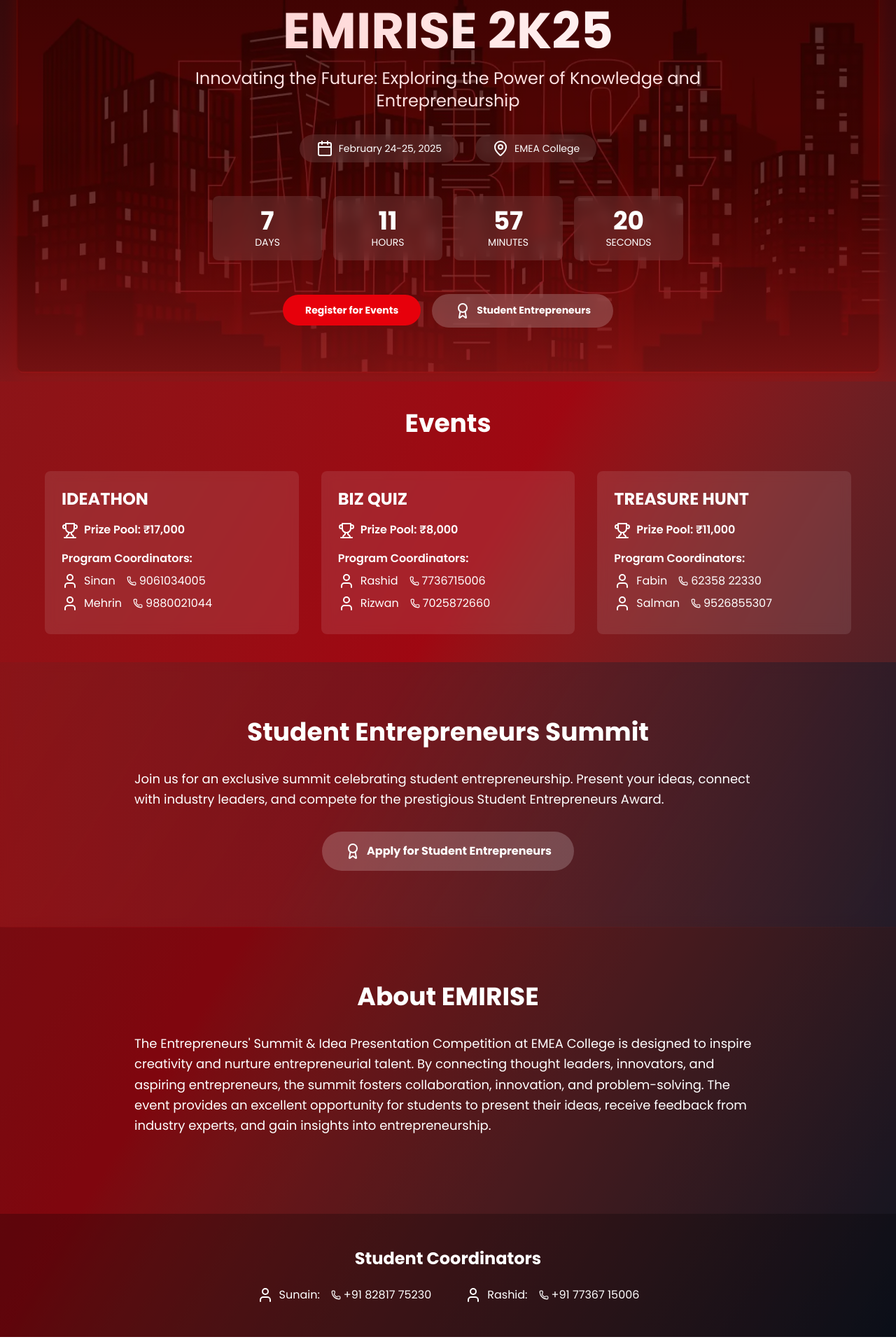
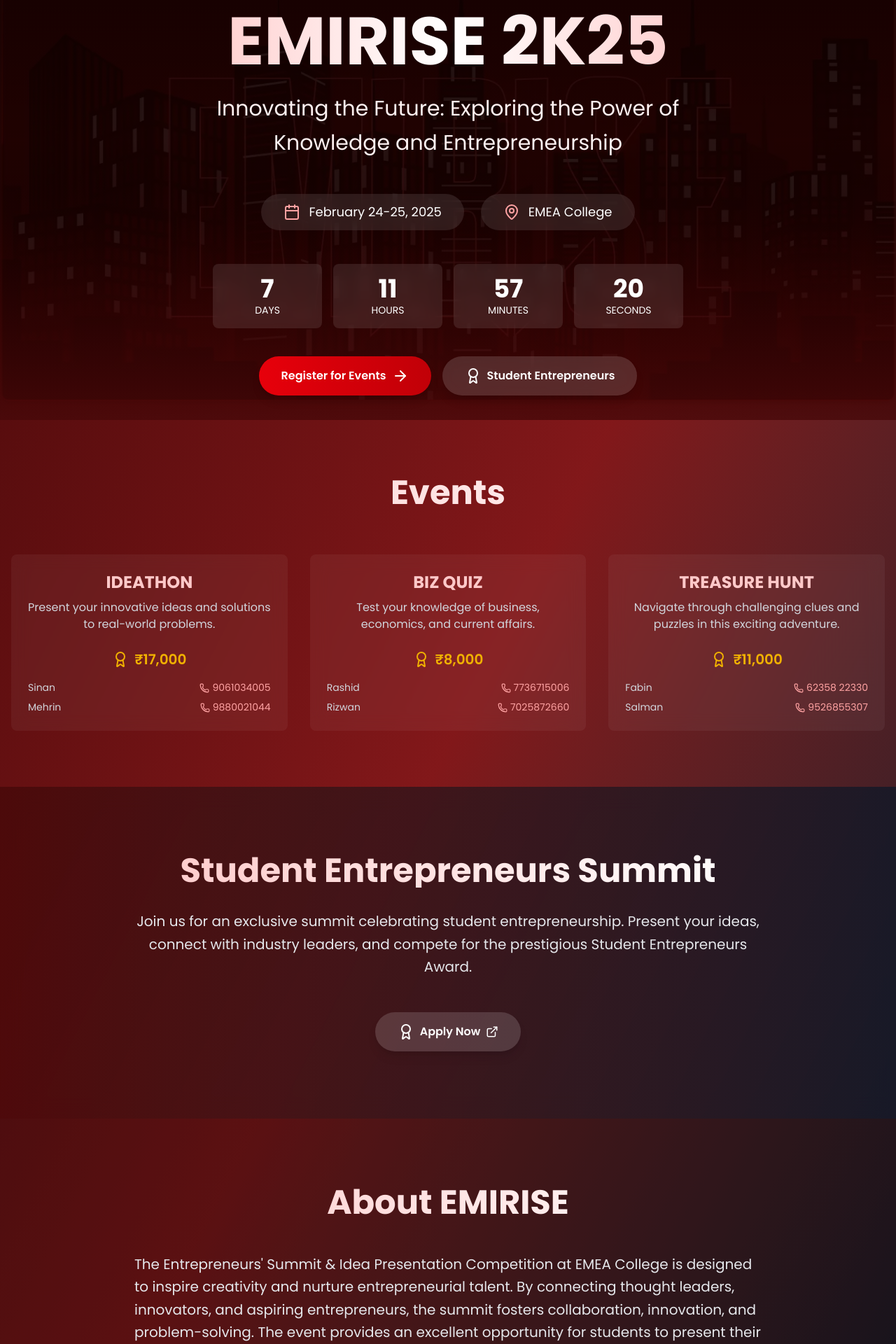
Before and after one commit to IEDC-EMEA/Emirise, a React (Vite) app: page / in a window 1280 px wide. Shown: the part 200-2120 px from the top of the page at 70% size. Built offline with nearby package versions, Linux system fonts and the light colour scheme.

Commit message:
improved

```diff
--- /dev/null
+++ b/src/components/card.jsx
@@ -0,0 +1,39 @@
+import React from 'react';
+
+const Card = ({ children, className = '' }) => {
+  return (
+    <div className={`rounded-lg overflow-hidden ${className}`}>
+      {children}
+    </div>
+  );
+};
+
+const CardHeader = ({ children, className = '' }) => {
+  return (
+    <div className={`p-6 ${className}`}>
+      {children}
+    </div>
+  );
+};
+
+const CardContent = ({ children, className = '' }) => {
+  return (
+    <div className={`px-6 pb-6 ${className}`}>
+      {children}
+    </div>
+  );
+};
+
+const CardFooter = ({ children, className = '' }) => {
+  return (
+    <div className={`px-6 pb-6 pt-0 ${className}`}>
+      {children}
+    </div>
+  );
+};
+
+// Export all components
+export { Card, CardHeader, CardContent, CardFooter };
+
+// Example usage with default export
+export default Card;
--- a/src/pages/Home.jsx
+++ b/src/pages/Home.jsx
@@ -1,55 +1,69 @@
-import React, { useEffect, useState } from 'react';
-import { Calendar, MapPin, Phone, Timer, Trophy, User, Award } from 'lucide-react';
+import React from 'react';
+import { Calendar, MapPin, Phone, Award, User, ArrowRight, ExternalLink } from 'lucide-react';
+import { Card, CardHeader, CardContent } from '../components/card';
 import BackgroundImage from '../assets/hero.webp';
 import BackgroundImageRespo from '../assets/hero_responsive.webp';
 import Logo from '../assets/logo.svg';
 import CountdownTimer from '../components/CountdownTimer/CountdownTimer';
-import EventCard from '../components/EventCard/EventCard';
 
-function Home() {
+const Home = () => {
     return (
-        <div className="min-h-screen bg-gradient-to-br from-red-900 via-red-800 to-gray-900 text-white">
+        <div className="min-h-screen bg-gradient-to-br from-red-950 via-red-900 to-gray-900 text-white">
             {/* Hero Section */}
-            <header
-                className="relative py-16 flex items-center justify-center text-center px-4 header"
+            <header className="relative min-h-screen flex items-center justify-center text-center px-4">
+                <img
+                    src={BackgroundImage}
+                    alt="EMIRISE 2K25"
+                    className="absolute hidden sm:block inset-0 object-cover w-full h-full z-0 brightness-50"
+                />
+                <img
+                    src={BackgroundImageRespo}
+                    alt="EMIRISE 2K25"
+                    className="absolute sm:hidden inset-0 object-cover w-full h-full z-0 brightness-50"
+                />
+                <div className="absolute inset-0 bg-gradient-to-b from-black/80 via-black/60 to-red-950/80 z-0"></div>
 
-            >
-                <img src={BackgroundImage} alt="EMIRISE 2K25" className="absolute hidden sm:block inset-0 object-cover w-full h-full z-0" />
-                <img src={BackgroundImageRespo} alt="EMIRISE 2K25" className="absolute sm:hidden inset-0 object-cover w-full h-full z-0" />
-                <div className="absolute inset-0 bg-gradient-to-b from-black/70 via-black/50 to-red-900/70 z-0"></div>
-                <div className="relative z-10 max-w-4xl mx-auto">
-                    <div className="mb-8">
-                        <img src={Logo} alt="EMIRISE" className="h-24 sm:h-28 mx-auto" />
+                <div className="relative z-10 max-w-5xl mx-auto">
+                    <div className="mb-8 animate-fade-in-down">
+                        <img src={Logo} alt="EMIRISE" className="h-32 sm:h-36 mx-auto hover:scale-105 transition-transform" />
                     </div>
-                    <h1 className="text-4xl md:text-7xl font-bold mb-4 text-transparent bg-clip-text bg-gradient-to-r from-red-200 to-white">EMIRISE 2K25</h1>
-                    <p className="text-xl max-w-[360px] sm:max-w-full text-center mx-auto sm:text-2xl mb-8 text-red-100">Innovating the Future: Exploring the Power of Knowledge and Entrepreneurship</p>
-                    <div className="flex items-center justify-center gap-3 sm:gap-6 mb-12 text-sm sm:text-md flex-wrap">
-                        <div className="flex items-center bg-white/10 backdrop-blur-sm rounded-full px-6 py-2 justify-center flex-nowrap whitespace-nowrap">
-                            <Calendar className="mr-2" />
-                            <span>February 24-25, 2025</span>
+                    <h1 className="text-5xl md:text-8xl font-bold mb-6 animate-fade-in-up bg-clip-text text-transparent bg-gradient-to-r from-red-200 via-white to-red-200">
+                        EMIRISE 2K25
+                    </h1>
+                    <p className="text-xl sm:text-3xl mb-12 text-red-50 max-w-3xl mx-auto font-light leading-relaxed">
+                        Innovating the Future: Exploring the Power of Knowledge and Entrepreneurship
+                    </p>
+
+                    <div className="flex items-center justify-center gap-6 mb-12 flex-wrap">
+                        <div className="flex items-center bg-white/10 hover:bg-white/15 backdrop-blur-md rounded-full px-8 py-3 transition-all">
+                            <Calendar className="mr-3 text-red-300" />
+                            <span className="text-lg">February 24-25, 2025</span>
                         </div>
-                        <div className="flex items-center bg-white/10 backdrop-blur-sm rounded-full px-6 py-2 flex-nowrap whitespace-nowrap">
-                            <MapPin className="mr-2" />
-                            <span>EMEA College</span>
+                        <div className="flex items-center bg-white/10 hover:bg-white/15 backdrop-blur-md rounded-full px-8 py-3 transition-all">
+                            <MapPin className="mr-3 text-red-300" />
+                            <span className="text-lg">EMEA College</span>
                         </div>
                     </div>
+
                     <CountdownTimer />
-                    <div className="mt-12 space-y-4 text-sm sm:text-md">
+
+                    <div className="mt-10 flex items-center justify-center gap-4 flex-wrap">
                         <a
                             href="https://docs.google.com/forms/d/e/1FAIpQLSdMa02fYoukATqTYKI-NILCzaXpWYp8wjy5E0cfGYRAh8TgoA/viewform"
                             target="_blank"
                             rel="noopener noreferrer"
-                            className="inline-block bg-red-600 hover:bg-red-700 text-white font-bold py-3 px-8 rounded-full transition-colors mx-2"
+                            className="inline-flex items-center bg-gradient-to-r from-red-600 to-red-700 hover:from-red-700 hover:to-red-800 text-white font-semibold py-4 px-8 rounded-full transition-all transform hover:scale-105 shadow-lg"
                         >
                             Register for Events
+                            <ArrowRight className="ml-2" />
                         </a>
                         <a
-                            href="https://docs.google.com/forms/d/e/1FAIpQLScRdlCROl46mrMX7YfUuTv2uOZ0NOHtVY9SCPUQOelOB9w9yQ/viewform?usp=dialog"
+                            href="https://docs.google.com/forms/d/e/1FAIpQLScRdlCROl46mrMX7YfUuTv2uOZ0NOHtVY9SCPUQOelOB9w9yQ/viewform"
                             target="_blank"
                             rel="noopener noreferrer"
-                            className="inline-block bg-white/20 hover:bg-white/30 backdrop-blur-sm text-white font-bold py-3 px-8 rounded-full transition-colors mx-2"
+                            className="inline-flex items-center bg-white/15 hover:bg-white/25 backdrop-blur-md text-white font-semibold py-4 px-8 rounded-full transition-all transform hover:scale-105 shadow-lg"
                         >
-                            <Award className="inline-block mr-2" />
+                            <Award className="mr-2" />
                             Student Entrepreneurs
                         </a>
                     </div>
@@ -57,62 +71,98 @@
             </header>
 
             {/* Events Section */}
-            <section className="py-10 px-4" id="events">
-                <div className="max-w-6xl mx-auto">
-                    <h2 className="text-4xl font-bold text-center mb-12">Events</h2>
+            <section className="py-20 px-4" id="events">
+                <div className="max-w-7xl mx-auto">
+                    <h2 className="text-5xl font-bold text-center mb-16 bg-clip-text text-transparent bg-gradient-to-r from-red-200 to-white">
+                         Events
+                    </h2>
                     <div className="grid grid-cols-1 md:grid-cols-3 gap-8">
-                        <EventCard
-                            title="IDEATHON"
-                            coordinators={[
+                        {[
+                            {
+                                title: "IDEATHON",
+                                description: "Present your innovative ideas and solutions to real-world problems.",
+                                coordinators: [
                                     { name: "Sinan", phone: "9061034005" },
                                     { name: "Mehrin", phone: "9880021044" }
-                            ]}
-                            prizepool="₹17,000"
-                        />
-                        <EventCard
-                            title="BIZ QUIZ"
-                            coordinators={[
+                                ],
+                                prizepool: "₹17,000"
+                            },
+                            {
+                                title: "BIZ QUIZ",
+                                description: "Test your knowledge of business, economics, and current affairs.",
+                                coordinators: [
                                     { name: "Rashid", phone: "7736715006" },
                                     { name: "Rizwan", phone: "7025872660" }
-                            ]}
-                            prizepool="₹8,000"
-                        />
-                        <EventCard
-                            title="TREASURE HUNT"
-                            coordinators={[
+                                ],
+                                prizepool: "₹8,000"
+                            },
+                            {
+                                title: "TREASURE HUNT",
+                                description: "Navigate through challenging clues and puzzles in this exciting adventure.",
+                                coordinators: [
                                     { name: "Fabin", phone: "62358 22330" },
                                     { name: "Salman", phone: "9526855307" }
-                            ]}
-                            prizepool="₹11,000"
-                        />
+                                ],
+                                prizepool: "₹11,000"
+                            }
+                        ].map((event, index) => (
+                            <Card key={index} className="bg-white/5 backdrop-blur-md border-0 hover:bg-white/10 transition-all transform hover:scale-105">
+                                <CardHeader>
+                                    <h3 className="text-2xl font-bold text-center text-red-200">{event.title}</h3>
+                                    <p className="text-gray-300 mt-2 text-center">{event.description}</p>
+                                </CardHeader>
+                                <CardContent>
+                                    <div className="flex items-center justify-center mb-4">
+                                        <Award className="mr-2 text-yellow-500" />
+                                        <span className="text-xl font-semibold text-yellow-500">{event.prizepool}</span>
+                                    </div>
+                                    <div className="space-y-2">
+                                        {event.coordinators.map((coordinator, idx) => (
+                                            <div key={idx} className="flex items-center justify-between text-sm">
+                                                <span className="text-gray-300">{coordinator.name}</span>
+                                                <a href={`tel:+91${coordinator.phone}`} className="text-red-300 hover:text-red-200">
+                                                    <Phone className="inline-block mr-1" size={14} />
+                                                    {coordinator.phone}
+                                                </a>
+                                            </div>
+                                        ))}
+                                    </div>
+                                </CardContent>
+                            </Card>
+                        ))}
                     </div>
                 </div>
             </section>
 
-            {/* Student Entrepreneurs Summit Section */}
-            <section className="py-20 px-4 bg-gradient-to-r from-red-900/50 to-gray-900/50 backdrop-blur-sm" id="summit">
+            {/* Summit Section */}
+            <section className="py-24 px-4 bg-gradient-to-r from-red-950/80 to-gray-900/80 backdrop-blur-lg" id="summit">
                 <div className="max-w-4xl mx-auto text-center">
-                    <h2 className="text-3xl sm:text-4xl font-bold mb-8">Student Entrepreneurs Summit</h2>
-                    <p className="text-lg leading-relaxed mb-8 text-left">
+                    <h2 className="text-4xl sm:text-5xl font-bold mb-8 bg-clip-text text-transparent bg-gradient-to-r from-red-200 to-white">
+                        Student Entrepreneurs Summit
+                    </h2>
+                    <p className="text-xl leading-relaxed mb-12 text-gray-200">
                         Join us for an exclusive summit celebrating student entrepreneurship. Present your ideas, connect with industry leaders, and compete for the prestigious Student Entrepreneurs Award.
                     </p>
                     <a
-                        href="https://docs.google.com/forms/d/e/1FAIpQLScRdlCROl46mrMX7YfUuTv2uOZ0NOHtVY9SCPUQOelOB9w9yQ/viewform?usp=dialog"
+                        href="https://docs.google.com/forms/d/e/1FAIpQLScRdlCROl46mrMX7YfUuTv2uOZ0NOHtVY9SCPUQOelOB9w9yQ/viewform"
                         target="_blank"
                         rel="noopener noreferrer"
-                        className="inline-flex items-center bg-white/20 hover:bg-white/30 text-white font-bold py-4 px-8 rounded-full transition-colors  justify-center"
+                        className="inline-flex items-center bg-white/15 hover:bg-white/25 text-white font-semibold py-4 px-8 rounded-full transition-all transform hover:scale-105 shadow-lg"
                     >
                         <Award className="mr-2" />
-                        Apply for Student Entrepreneurs
+                        Apply Now
+                        <ExternalLink className="ml-2" size={18} />
                     </a>
                 </div>
             </section>
 
             {/* About Section */}
-            <section className="py-20 px-4 bg-black/20" id="about">
-                <div className="max-w-4xl mx-auto text-center">
-                    <h2 className="text-3xl sm:text-4xl font-bold mb-8">About EMIRISE</h2>
-                    <p className="text-lg leading-relaxed mb-8 text-left">
+            <section className="py-24 px-4 bg-black/30" id="about">
+                <div className="max-w-4xl mx-auto">
+                    <h2 className="text-4xl sm:text-5xl font-bold mb-12 text-center bg-clip-text text-transparent bg-gradient-to-r from-red-200 to-white">
+                        About EMIRISE
+                    </h2>
+                    <p className="text-xl leading-relaxed mb-8 text-gray-200">
                         The Entrepreneurs' Summit & Idea Presentation Competition at EMEA College is designed to inspire creativity and nurture entrepreneurial talent.
                         By connecting thought leaders, innovators, and aspiring entrepreneurs, the summit fosters collaboration, innovation, and problem-solving.
                         The event provides an excellent opportunity for students to present their ideas, receive feedback from industry experts, and gain insights into entrepreneurship.
@@ -120,28 +170,29 @@
                 </div>
             </section>
 
-            {/* Contact Section */}
-            <footer className="py-12 px-4 bg-black/40">
+            {/* Footer */}
+            <footer className="py-16 px-4 bg-black/60">
                 <div className="max-w-4xl mx-auto text-center">
-                    <h2 className="text-2xl font-bold mb-6">Student Coordinators</h2>
-                    <div className="flex flex-col md:flex-row justify-center gap-6 md:gap-12">
-                        <div className="flex items-center justify-center">
-                            <User className="mr-2" />
-                            <span> Sunain:</span>
-                            <Phone className="ml-4 mr-1" size={14} />
-                            <a href="tel:+918281775230" className="hover:text-red-300">+91 82817 75230</a>
+                    <h2 className="text-3xl font-bold mb-8 text-red-200">Contact Coordinators</h2>
+                    <div className="flex flex-col md:flex-row justify-center gap-8 md:gap-16">
+                        {[
+                            { name: "Sunain", phone: "8281775230" },
+                            { name: "Rashid", phone: "7736715006" }
+                        ].map((coordinator, index) => (
+                            <div key={index} className="flex items-center justify-center bg-white/5 backdrop-blur-md rounded-full px-6 py-3 hover:bg-white/10 transition-all">
+                                <User className="mr-2 text-red-300" size={18} />
+                                <span className="mr-2">{coordinator.name}:</span>
+                                <Phone className="mr-1 text-red-300" size={14} />
+                                <a href={`tel:+91${coordinator.phone}`} className="hover:text-red-300 transition-colors">
+                                    +91 {coordinator.phone}
+                                </a>
                             </div>
-                        <div className="flex items-center justify-center">
-                            <User className="mr-2" />
-                            <span>Rashid:</span>
-                            <Phone className="ml-4 mr-1" size={14} />
-                            <a href="tel:+917736715006" className="hover:text-red-300">+91 77367 15006</a>
-                        </div>
+                        ))}
                     </div>
                 </div>
             </footer>
         </div>
     );
-}
+};
 
 export default Home;
```
Lines whose indentation alone changed are shown as unchanged.
